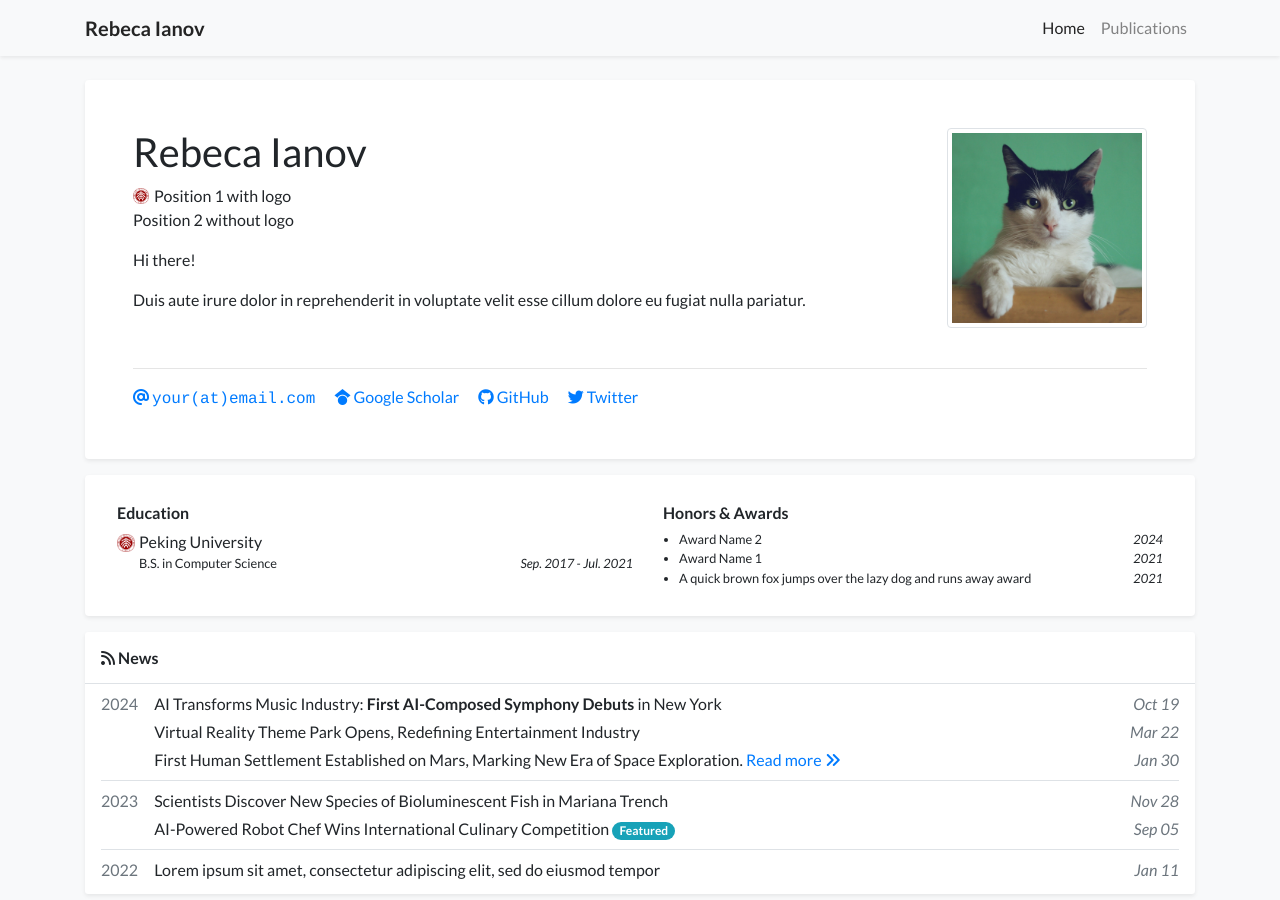
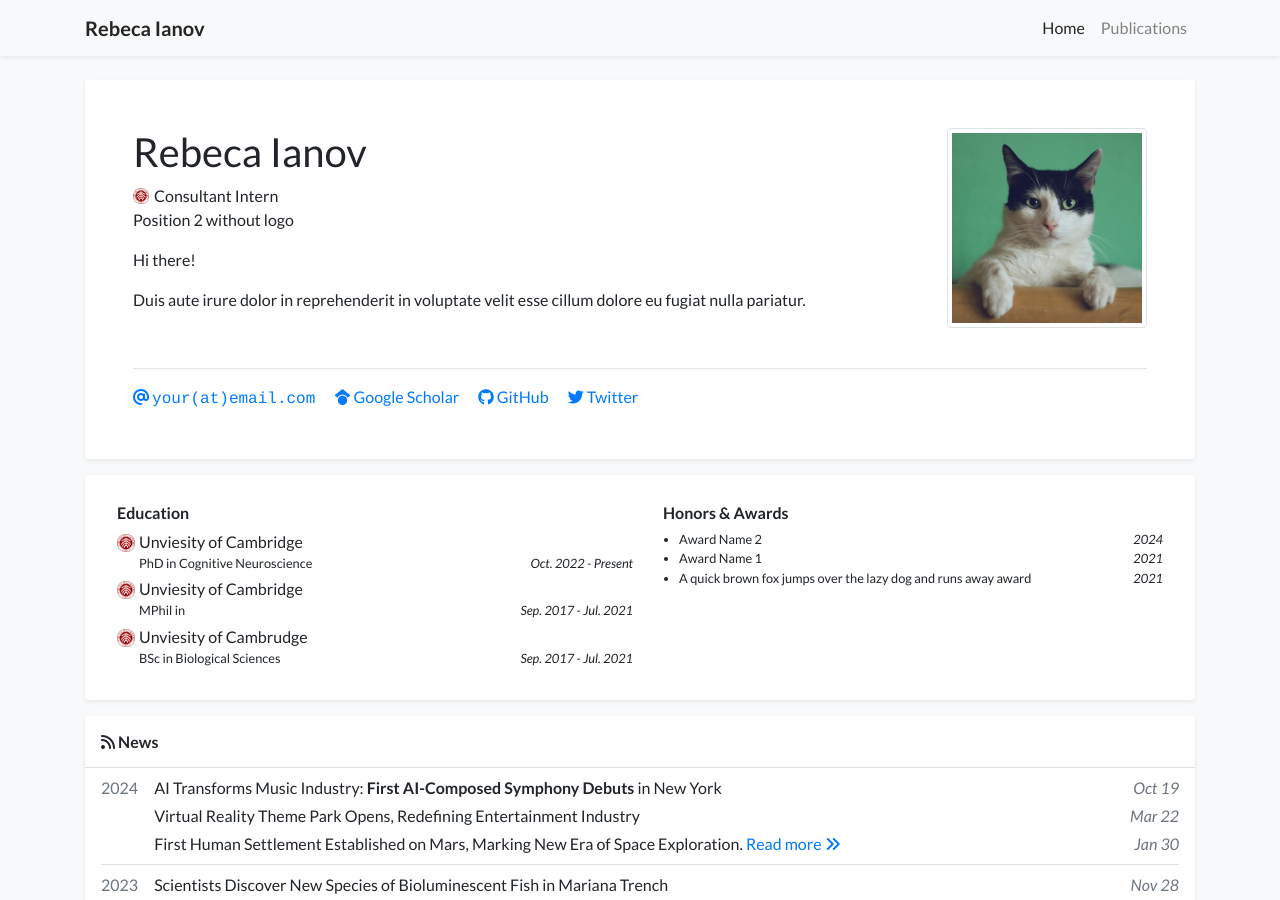
Before and after one commit to Rebeca99/Rebeca99.github.io, a Jekyll site: the page built from index.html, in a window 1280 px wide and 900 px high. Built offline with Jekyll 4.4.1, drawn with Linux system fonts in a browser that asks for light colours; a style sheet for code colours, icons or effects is not loaded.

Commit message:
update profle

```diff
--- a/_data/profile.yml
+++ b/_data/profile.yml
@@ -4,7 +4,7 @@ navbar_name: "Rebeca Ianov"
 
 positions:
 - logo: /assets/images/badges/PKU_red.png  # Logo is optional
-  name: Position 1 with logo
+  name: Consultant Intern
 - name: Position 2 without logo
 
 
@@ -32,9 +32,19 @@ portrait_caption: >-
   Photo by Manja Vitolic on Unsplash (this caption is optional, comment it out to disable).
 
 education:
-- name: Peking University
+- name: Unviesity of Cambridge
   logo: /assets/images/badges/PKU_red.png
-  position: B.S. in Computer Science
+  position: PhD in Cognitive Neuroscience
+  date: Oct. 2022 - Present
+
+- name: Unviesity of Cambridge
+  logo: /assets/images/badges/PKU_red.png
+  position: MPhil in
+  date: Sep. 2017 - Jul. 2021
+
+- name: Unviesity of Cambrudge
+  logo: /assets/images/badges/PKU_red.png
+  position: BSc in Biological Sciences
   date: Sep. 2017 - Jul. 2021
 
 # experience:
```
